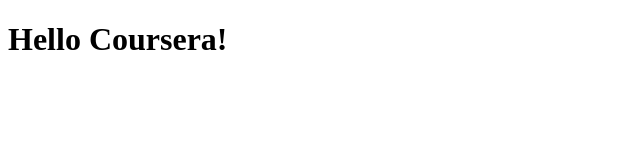
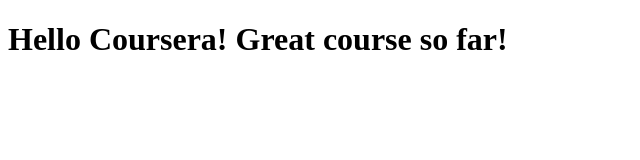
Before and after one commit to InvisibleBullet/coursera_test, a plain HTML site: page site/index.html in a window 1280 px wide. Shown: the whole page, without its empty margins (0-640 px from the left). Drawn offline with Linux system fonts and the light colour scheme.

Commit message:
Small changes to text

```diff
--- a/site/index.html
+++ b/site/index.html
@@ -4,6 +4,6 @@
 	<title>Hello Coursera!</title>
 </head>
 <body>
-<h1>Hello Coursera!</h1>
+<h1>Hello Coursera! Great course so far!</h1>
 </body>
 </html>
```
